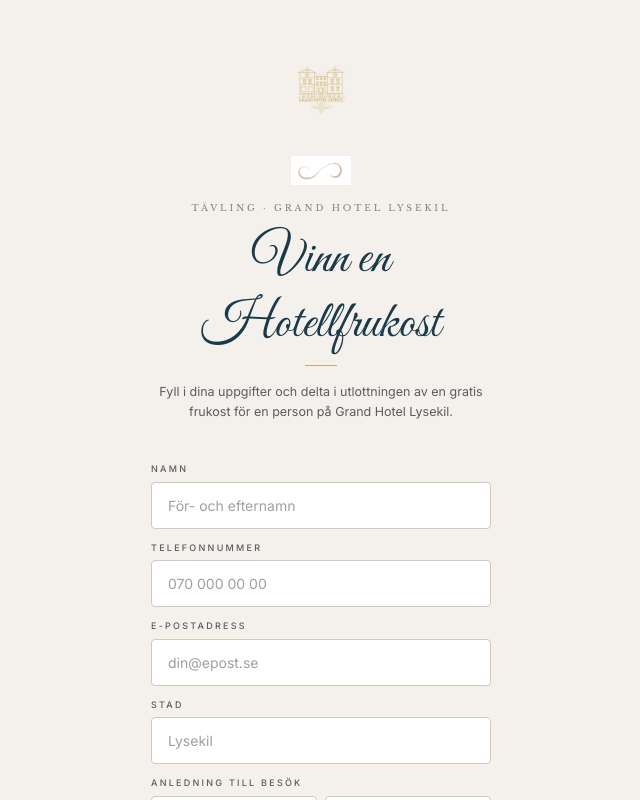
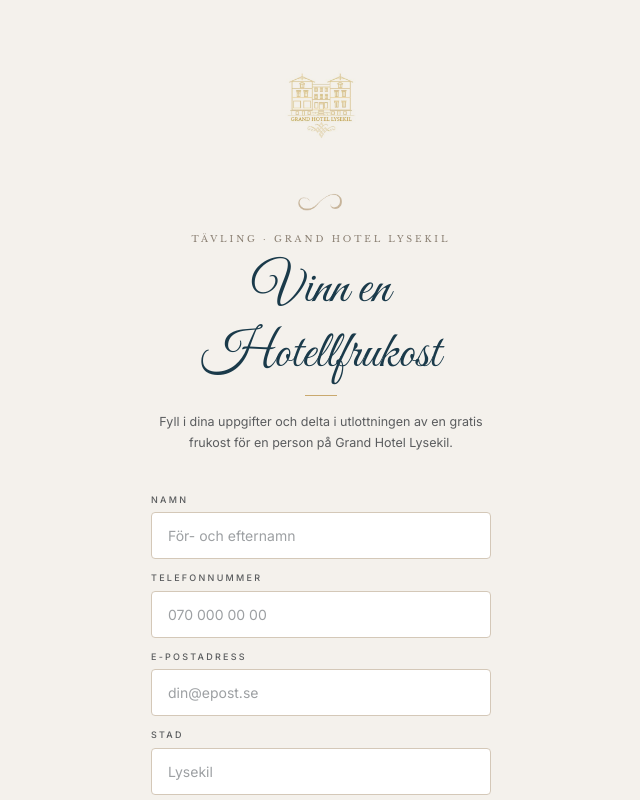
Before and after one commit to zaniarazarniya-commits/zuve, a Next.js app: page /tavling in a window 1280 px wide. Shown: the top 800 px of the page, without its empty margins (319-959 px from the left). Built offline with nearby package versions, Linux system fonts and the light colour scheme.

Commit message:
fix: mix-blend-mode on swash, larger logo on contest, add logo to arrival form

```diff
--- a/src/app/guest/[token]/page.tsx
+++ b/src/app/guest/[token]/page.tsx
@@ -191,7 +191,11 @@
   return (
     <div className="min-h-full bg-background flex flex-col content-in">
       {/* Header */}
-      <div className="px-7 pt-12 pb-6 max-w-lg mx-auto w-full">
+      <div className="px-7 pt-10 pb-6 max-w-lg mx-auto w-full">
+        <div className="flex justify-center mb-6">
+          <GrandLogo variant="compact" width={100} />
+        </div>
+        <div className="w-8 h-px bg-accent mx-auto mb-6" />
         <p className="text-[9.5px] tracking-[0.3em] uppercase text-accent font-medium mb-3">
           Steg 2 av 3
         </p>
--- a/src/app/tavling/page.tsx
+++ b/src/app/tavling/page.tsx
@@ -87,7 +87,7 @@
       <div className="w-full max-w-[340px]">
         <div className="text-center mb-10">
           <div className="flex justify-center mb-6">
-            <GrandLogo variant="compact" width={110} />
+            <GrandLogo variant="compact" width={150} />
           </div>
           <GrandSwash gold width={60} className="mx-auto mb-4" />
           <p className="font-baskerville text-[9px] tracking-[0.32em] uppercase text-muted font-medium mb-3">
--- a/src/components/GrandLogo.tsx
+++ b/src/components/GrandLogo.tsx
@@ -59,6 +59,7 @@
       width={width}
       height={Math.round(width * 0.3)}
       className={`object-contain select-none ${className}`}
+      style={{ mixBlendMode: "multiply" }}
       draggable={false}
     />
   );
```
